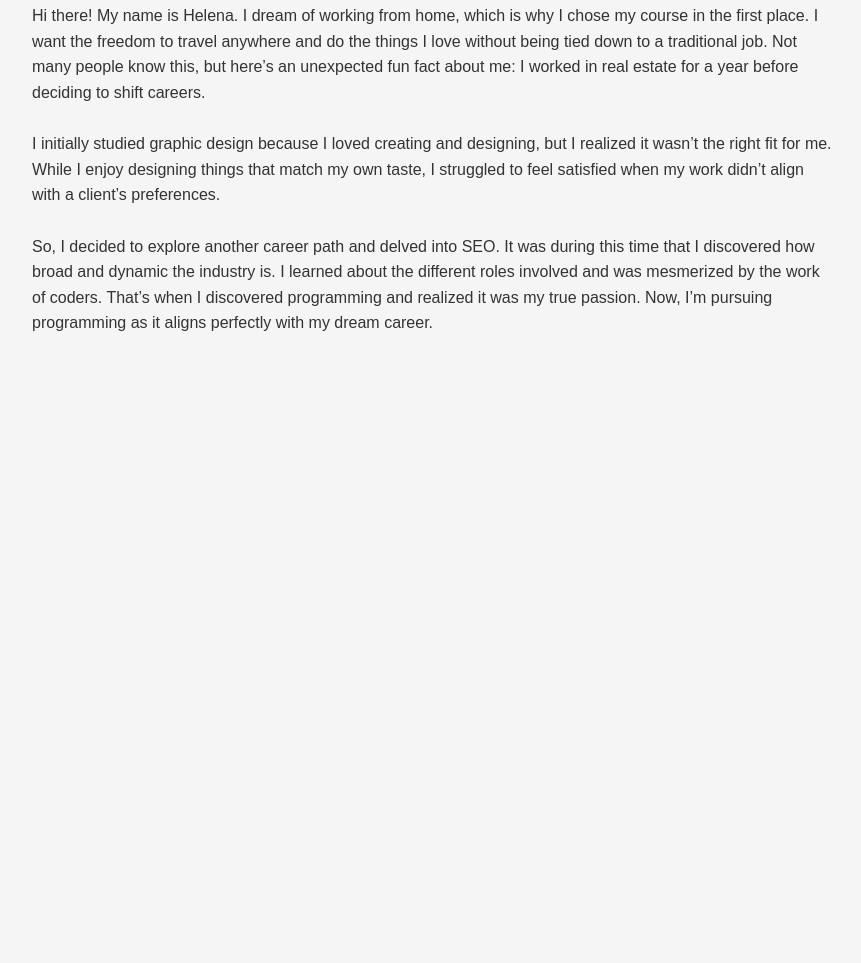
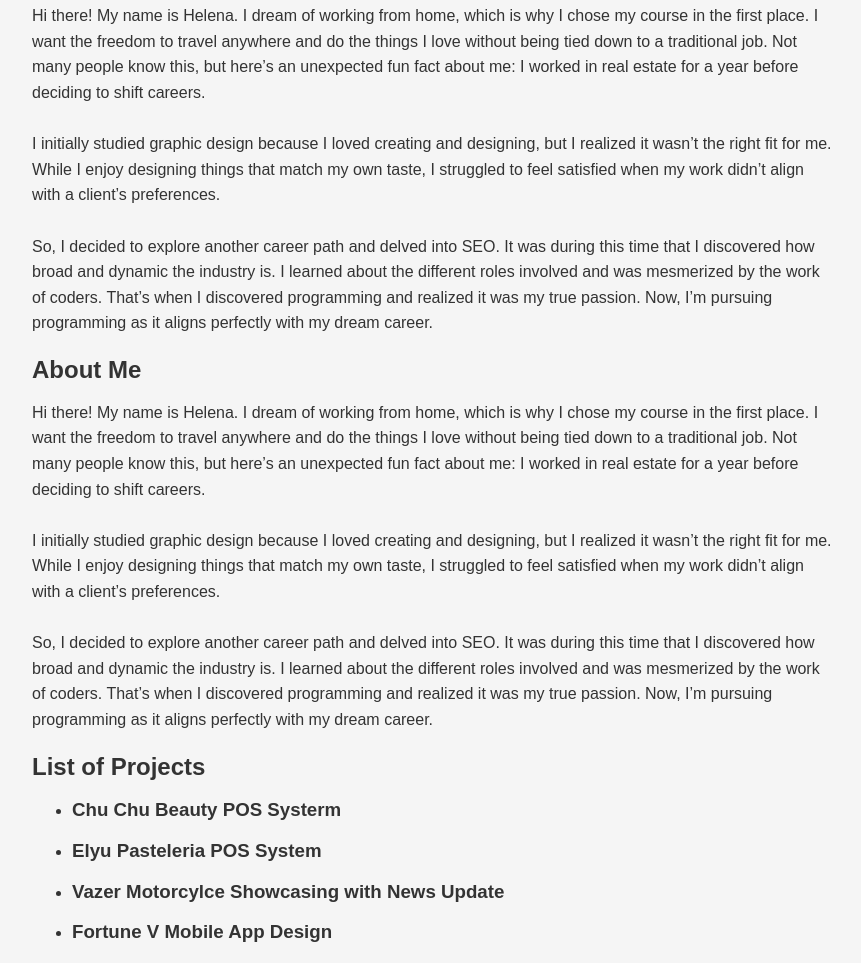
Before and after one commit to theacezhrtm/basic-github-exercise, a plain HTML site: page index.html in a window 1280 px wide. Shown: the part 568-1531 px from the top of the page, without its empty margins (208-1069 px from the left). Before the commit the page ends 924 px from the top, so only its background shows below. Drawn offline with Linux system fonts and the light colour scheme.

Commit message:
updated code - (list of projects)

```diff
--- a/index.html
+++ b/index.html
@@ -73,6 +73,28 @@
         That’s when I discovered programming and realized it was my true passion.
         Now, I’m pursuing programming as it aligns perfectly with my dream career.</p>
 
+     <h2>About Me</h2>
+    <p>
+        Hi there! My name is Helena. I dream of working from home, which is why I chose my course in the first place.
+        I want the freedom to travel anywhere and do the things I love without being tied down to a traditional job.
+        Not many people know this, but here’s an unexpected fun fact about me: I worked in real estate for a year before deciding to shift careers.
+        <br> <br>I initially studied graphic design because I loved creating and designing, but I realized it wasn’t the right fit for me.
+        While I enjoy designing things that match my own taste, I struggled to feel satisfied when my work didn’t align with a client’s preferences.
+        <br><br>So, I decided to explore another career path and delved into SEO. It was during this time that I discovered how broad and dynamic the industry is.
+        I learned about the different roles involved and was mesmerized by the work of coders.
+        That’s when I discovered programming and realized it was my true passion.
+        Now, I’m pursuing programming as it aligns perfectly with my dream career.</p>
+
+        <h2>List of Projects</h2>
+    <p>
+        <ul>
+            <li><h3>Chu Chu Beauty POS Systerm</h3></li>
+            <li><h3>Elyu Pasteleria POS System</h3></li>
+            <li><h3>Vazer Motorcylce Showcasing with News Update</h3></li>
+            <li><h3>Fortune V Mobile App Design</h3></li>
+
+          </ul>
+    </p>
 
 </div>
 
```
